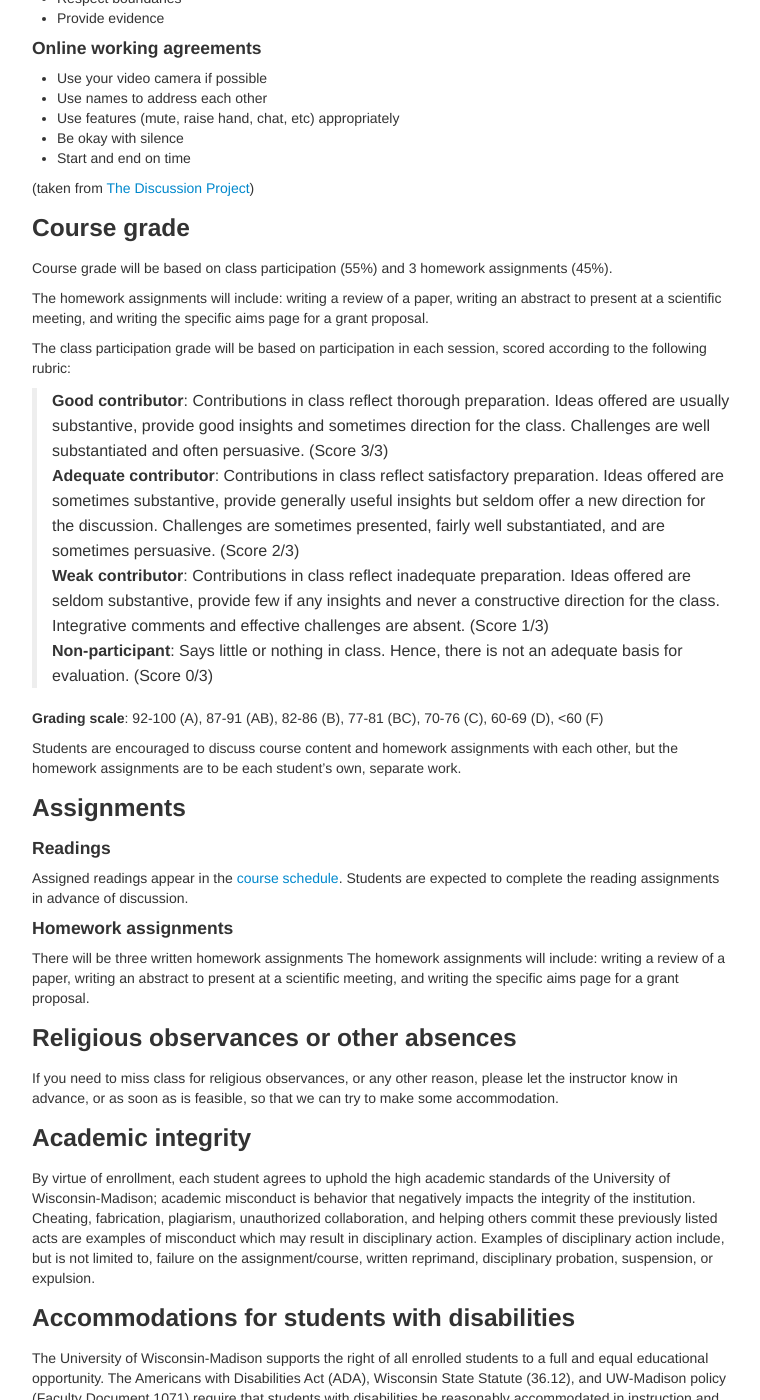
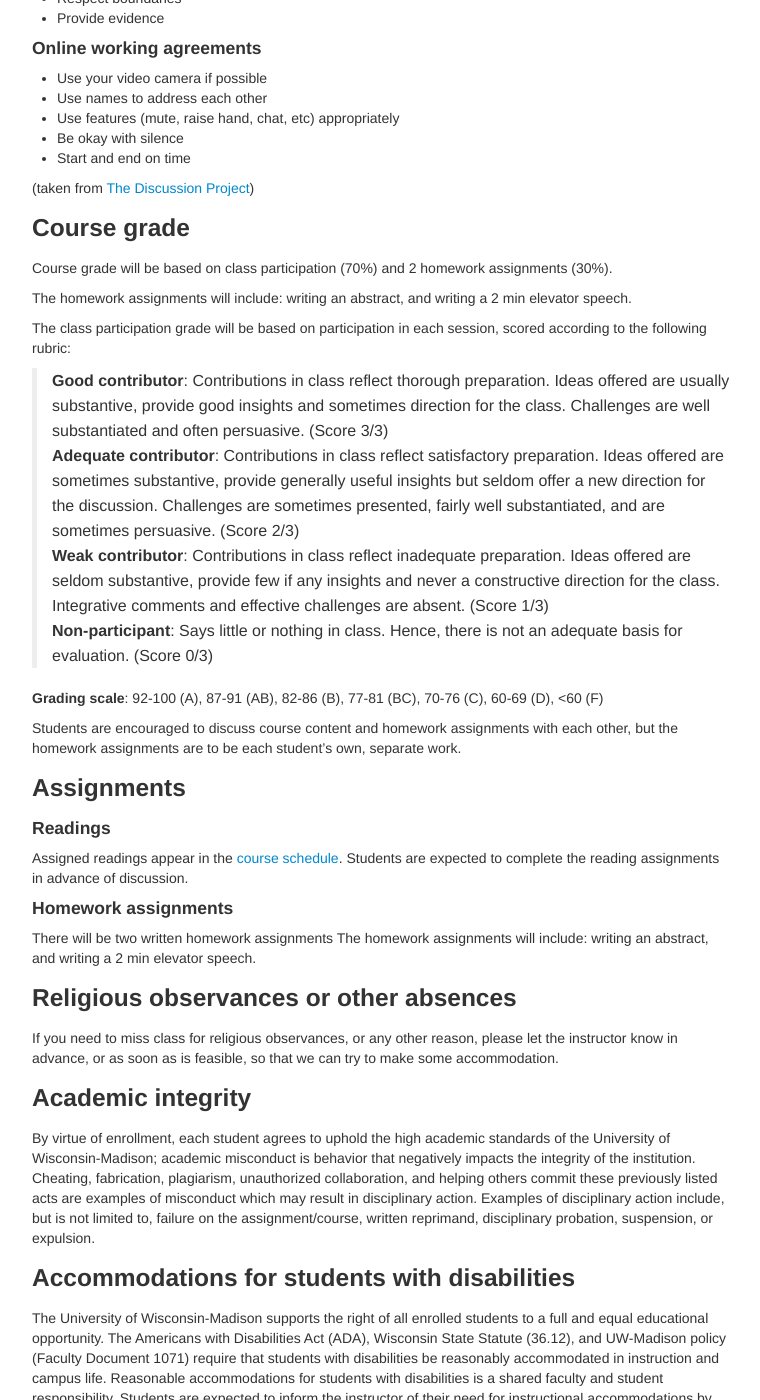
Before and after one commit to kbroman/BMI883, a Jekyll site: the page built from syllabus.md, in a window 1280 px wide and 1400 px high, scrolled down 854 px. Shown: the whole window, without its empty margins (258-1018 px from the left). Built offline with Jekyll 4.4.1, drawn with Linux system fonts in a browser that asks for light colours.

Commit message:
Add homework 1

```diff
--- a/syllabus.md
+++ b/syllabus.md
@@ -62,12 +62,11 @@ I ask that everyone strive toward the following:
 
 ### Course grade
 
-Course grade will be based on class participation (55%) and
-3 homework assignments (45%).
+Course grade will be based on class participation (70%) and
+2 homework assignments (30%).
 
-The homework assignments will include: writing a review of a paper,
-writing an abstract to present at a scientific meeting, and writing
-the specific aims page for a grant proposal.
+The homework assignments will include: writing an abstract, and
+writing a 2 min elevator speech.
 
 The class participation grade will be based on participation in each
 session, scored according to the following rubric:
@@ -109,10 +108,9 @@ of discussion.
 
 #### Homework assignments
 
-There will be three written homework assignments
-The homework assignments will include: writing a review of a paper,
-writing an abstract to present at a scientific meeting, and writing
-the specific aims page for a grant proposal.
+There will be two written homework assignments
+The homework assignments will include:
+writing an abstract, and writing a 2 min elevator speech.
 
 
 ### Religious observances or other absences
```
Also changed, not shown: assignments.md (+4 -4 lines), homework1.md (added, +13 -0 lines), index.md (+1 -1 lines), schedule.md (+1 -0 lines).
